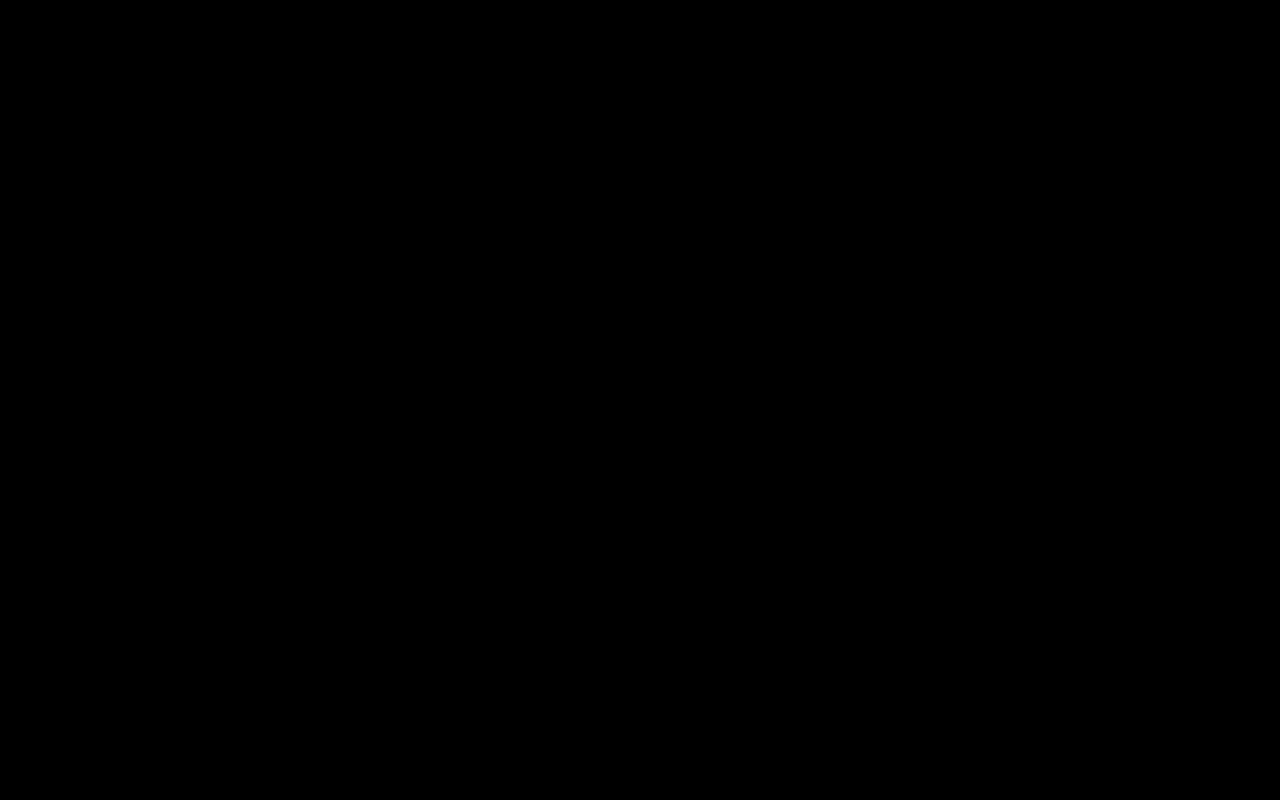
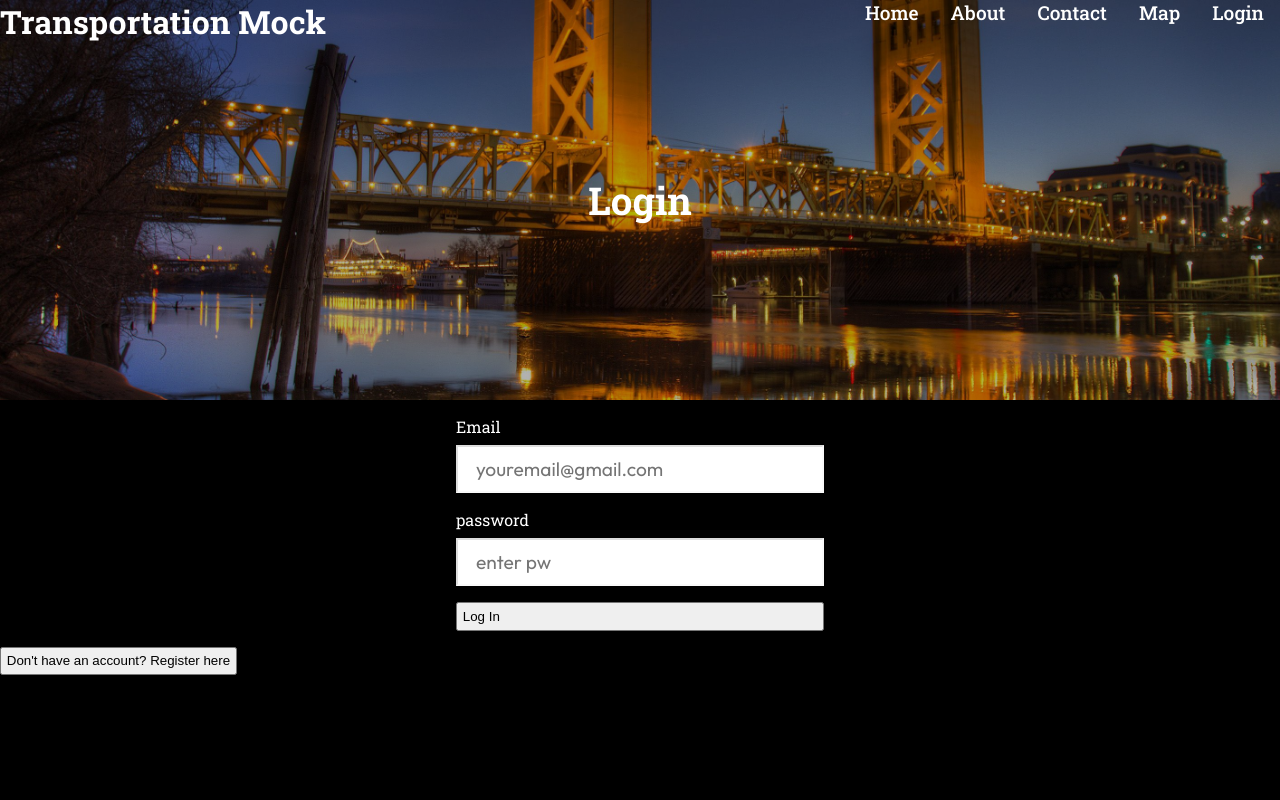
Before and after one commit to AstroSL/mockup, a React (Create React App) app: page /login in a window 1280 px wide. Before the commit this address had no page. Shown: the top 800 px of the page. Built offline with nearby package versions, Linux system fonts and the light colour scheme.

Commit message:
contact & start of login

```diff
--- a/src/App.js
+++ b/src/App.js
@@ -3,6 +3,8 @@ import {Routes, Route} from 'react-router-dom'
 import Home from './routes/Home'
 import About from './routes/About';
 import Contact from './routes/Contact';
+import Login from './routes/Login';
+//import{Register} from "./Register"
 
 
 function App() {
@@ -12,6 +14,7 @@ function App() {
         <Route path='/' element={<Home/>}/>
         <Route path='/about' element={<About />}/>
         <Route path='/contact' element={<Contact />}/>
+        <Route path='/login' element={<Login />}/>
 
       </Routes>
     </>
--- a/src/components/Form.js
+++ b/src/components/Form.js
@@ -1,9 +1,10 @@
 import React from 'react'
 import './FormStyles.css'
+
 const Form = () => {
   return (
     <div className='form'>
-        <form>
+        <form className='form1'>
             <label>Your Name</label>
             <input type='text'></input>
             <label>Email</label>
@@ -11,10 +12,19 @@ const Form = () => {
             <label>Subject</label>
             <input type='text'></input>
             <label>Message</label>
-            <textarea rows='6' placeholder=''></textarea>
+            <textarea rows='6' placeholder='Enter your message'></textarea>
             <button className='btn'>Submit</button>
+        </form>
 
-        </form>
+
+        <div className='news'>
+          <form className='news1'>
+              <label>Stay updated, Join our newsletter</label>
+              <input type='text'></input>
+              <button className='btn'>Submit</button>
+              <p>By submitting this form, you are consenting to receive marketing emails from: placeholder</p>
+          </form>
+        </div>
     </div>
   )
 }
--- a/src/components/FormStyles.css
+++ b/src/components/FormStyles.css
@@ -1,25 +1,77 @@
-label{
-    color: white;
+label {
+    color: #eee;
 }
 
-form{
-
+.form1 {
     display: flex;
     flex-direction: column;
     padding: 1rem;
     margin: auto;
-    max-width: 650px;
+    max-width: 600px;
 }
 
-form label{
+form label {
+    margin-bottom: .5rem;
+}
+
+form input, textarea {
+    margin-bottom: 1rem;
+    padding: 10px 18px;
+    font-size: 1.2rem;
+    font-family: 'Outfit', sans-serif;
+    background: white;
+    border-color: rgba(240, 240, 240, 0.336);
+    color: #000000;
+}
+
+.form .p{
+    text-size-adjust: 2rem;
+    font-family: 'Roboto Slab' sans-serif;
+    color:white;
+}
+
+for input, .news textarea{
+    display: flex;
+    flex-direction: column;
+    padding: 0rem;
+    margin: auto;
+    max-width: 70px;
+}
+
+.label{
+    color: white;
+}
+/*
+.form1{
+    display: flex;
+    flex-direction: column;
+    padding: 1rem;
+    margin: auto;
+    max-width: 500px;
+}*/
+
+.form .label{
     margin-bottom: .5rem;
 }
 
 for input, textarea{
-
     margin-bottom: 1rem;
     padding: 10px 18px;
     font-size: 1.2rem;
     font-family: 'Roboto Slab' sans-serif;
     border-color: rgba(255,255,255,.1);
 }
+
+.form .p{
+    text-size-adjust: 2rem;
+    font-family: 'Roboto Slab' sans-serif;
+    color:white;
+}
+
+for input, .news textarea{
+    display: flex;
+    flex-direction: column;
+    padding: 0rem;
+    margin: auto;
+    max-width: 700px;
+}
--- /dev/null
+++ b/src/components/Login1.css
@@ -0,0 +1,29 @@
+label{
+    color: white;
+}
+
+form{
+    display: flex;
+    flex-direction: column;
+    padding: 1rem;
+    margin: auto;
+    max-width: 400px;
+}
+
+form label{
+    margin-bottom: .5rem;
+}
+
+button{
+    display: flex;
+    flex-direction: column;
+    padding: .3rem;
+}
+
+.button .reg{
+    display: flex;
+    flex-direction: column;
+    padding: .3rem;
+    margin: auto;
+    max-width: 400px;
+}
--- /dev/null
+++ b/src/components/Login1.jsx
@@ -0,0 +1,35 @@
+import React,{useState} from 'react'
+import './NavbarStyles.css'
+import './FooterStyles.css'
+import './Login1.css'
+
+
+const Login = () => {
+  const[email,setEmail]=useState('');
+  const [pass,setPass]=useState('');
+
+  const handleSubmit = (e) => {
+    e.preventDefault();
+    console.log(email);
+
+  }
+
+  return (
+    <>
+
+      <form onsubmit={handleSubmit}>
+        <label for="email">Email</label>
+        <input value={email} onChange={(e) => setEmail(e.target.value)}type="email" placeholder="youremail@gmail.com" id='email' name='email'/>
+        <label for="password">password</label>
+        <input value={pass} onChange={(e) => setPass(e.target.value)}type="password" placeholder="enter pw" id='password' name='password'/>
+        <button type='submit'> Log In</button>
+
+      </form>
+      <button className='reg'>Don't have an account? Register here</button>
+
+
+    </>
+)
+}
+
+export default Login
--- /dev/null
+++ b/src/components/Register.jsx
@@ -0,0 +1,5 @@
+export const Register={} =>{
+    return(
+        <>Register</>
+    )
+}
--- /dev/null
+++ b/src/routes/Login.js
@@ -0,0 +1,17 @@
+import React from 'react'
+import Footer from '../components/Footer'
+import HeroImage from '../components/HeroImage'
+import Navbar from '../components/Navbar'
+import Login1 from '../components/Login1'
+
+const Login = () => {
+  return (
+    <div>
+        <Navbar />
+        <HeroImage heading='Login'/>
+        <Login1 />
+        <Footer />
+    </div>  )
+}
+
+export default Login
```
Also changed, not shown: src/components/About.js (+0 -11 lines).
